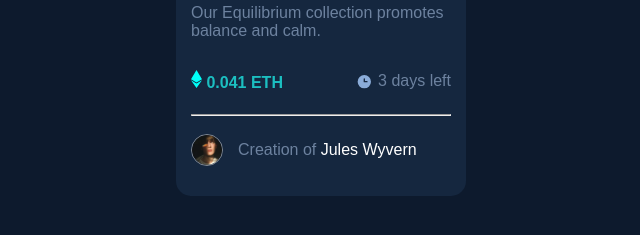
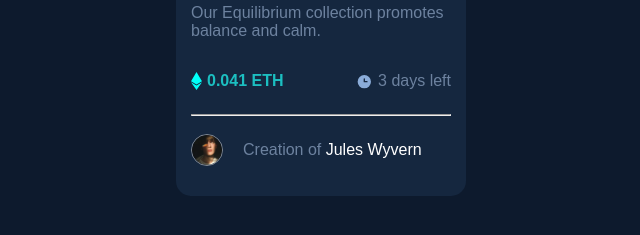
Before and after one commit to GianBrignani00/NFT-Preview-Card, a plain HTML site: page index.html in a window 1280 px wide. Shown: the part 467-702 px from the top of the page, 319-959 px from the left. Drawn offline with Linux system fonts and the light colour scheme.

Commit message:
Second Commit

```diff
--- a/index.html
+++ b/index.html
@@ -19,7 +19,10 @@
       <h3>Equilibrium #3429</h3>
       <p class="description">Our Equilibrium collection promotes balance and calm.</p>
       <div class="num">
-          <span> <img src="images/icon-ethereum.svg" alt="ETH"> <b>0.041 ETH</b></span>
+        <div class="ETH">
+          <img src="images/icon-ethereum.svg" alt="ETH">
+          <span> <b>0.041 ETH </b></span>
+        </div>
         <div class="eth">
           <img class="clock" src="images/icon-clock.svg" alt="">
           <p>3 days left</p>
--- a/styles.css
+++ b/styles.css
@@ -38,6 +38,16 @@ h3{
     justify-content: space-between;
 }
 
+.ETH{
+    display: flex;
+    justify-content: center;
+}
+
+span{
+    color: #1CBFC1;
+    margin-left: 5px;
+}
+
 .eth{
     display: flex;
     align-items: center;
@@ -49,10 +59,6 @@ h3{
 
 .clock{
     margin-right:5px ;
-}
-
-span{
-    color: #1CBFC1;
 }
 
 .creator{
```
